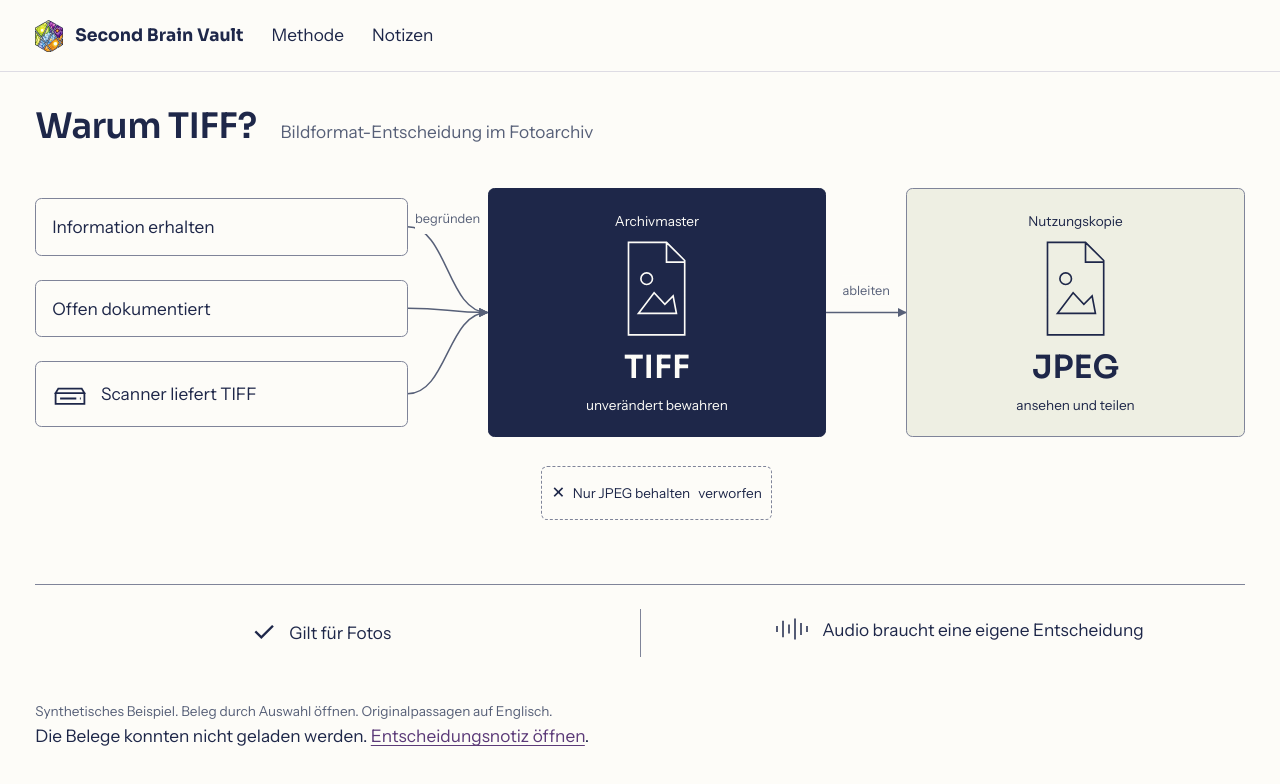
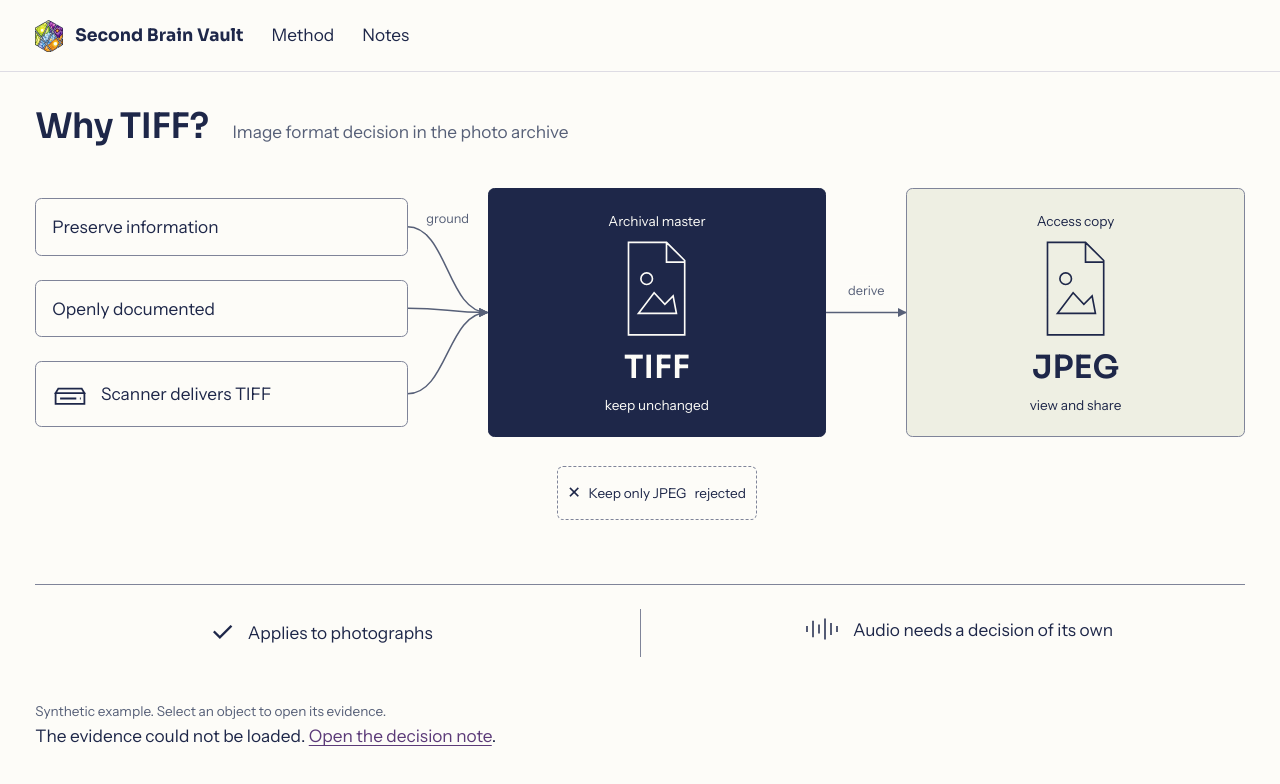
Before and after one commit to chpollin/second-brain-vault, a plain HTML site: page docs/explorer.html in a window 1280 px wide. Drawn offline with Linux system fonts and the light colour scheme; no server answers.

Commit message:
Author the decision view in English with a German overlay and a skip link in both languages, since the English page linked to a German-only view
Co-Authored-By: Claude Opus 5.5 <noreply@anthropic.com>

```diff
--- a/docs/decision.js
+++ b/docs/decision.js
@@ -1,5 +1,23 @@
 // One curated argument, grounded in the synthetic source files. No relation inference.
 const root = document.querySelector('#argument');
+// The page is authored in English; ?lang=de swaps the authored strings. Source passages stay English.
+const de = new URLSearchParams(location.search).get('lang') === 'de';
+const DE = {
+  skip:'Zur Entscheidung', 'nav.method':'Methode', 'nav.notes':'Notizen', title:'Warum TIFF?', subtitle:'Bildformat-Entscheidung im Fotoarchiv',
+  argument:'Gründe, Entscheidung, Ableitung und Geltungsgrenze', grounds:'Gründe', information:'Information erhalten', format:'Offen dokumentiert',
+  scanner:'Scanner liefert TIFF', ground:'begründen', master:'Archivmaster', 'master.do':'unverändert bewahren', copy:'Nutzungskopie',
+  'copy.do':'ansehen und teilen', alternative:'Nur JPEG behalten', rejected:'verworfen', scope:'Geltungsbereich', photo:'Gilt für Fotos',
+  audio:'Audio braucht eine eigene Entscheidung', note:'Synthetisches Beispiel. Beleg durch Auswahl öffnen. Originalpassagen auf Englisch.',
+  derive:'ableiten', error:'Die Belege konnten nicht geladen werden.', 'error.link':'Entscheidungsnotiz öffnen'
+};
+const t = de ? {derive:'ableiten', evidence:'Originalbeleg', line:'Original, Zeile'} : {derive:'derive', evidence:'Original evidence', line:'Original, line'};
+if (de) {
+  document.documentElement.lang = 'de';
+  document.title = 'Warum TIFF? Second Brain Vault';
+  document.querySelectorAll('[data-t]').forEach(node => { node.textContent = DE[node.dataset.t]; });
+  document.querySelectorAll('[data-t-label]').forEach(node => node.setAttribute('aria-label', DE[node.dataset.tLabel]));
+  document.querySelectorAll('[data-href]').forEach(node => { node.href = node.dataset.href + '?lang=de'; });
+}
 const decision = 'example/Data Management/Decision Image Master Format.md';
 const specs = {
   information: [decision, 'An [[Archival Master]]'],
@@ -19,7 +37,7 @@ const svgNS = 'http://www.w3.org/2000/svg';
 function draw() {
   const svg = document.querySelector('#connections');
   svg.replaceChildren();
-  document.querySelector('.copy-label').textContent=root.clientWidth<768?'ableiten ↓':'ableiten';
+  document.querySelector('.copy-label').textContent=root.clientWidth<768?t.derive+' ↓':t.derive;
   const frame = root.getBoundingClientRect();
   svg.setAttribute('viewBox', `0 0 ${frame.width} ${frame.height}`);
   const defs = document.createElementNS(svgNS, 'defs');
@@ -46,10 +64,10 @@ function render(key) {
     const lines=note.text.split('\n'); const index=lines.findIndex(line=>line.includes(prefix));
     if(index<0) throw new Error('Required evidence passage missing');
     const object=root.querySelector(`[data-key="${active}"]`);
-    const evidence=document.createElement('div');evidence.className='evidence';evidence.id='selected-evidence';evidence.setAttribute('role','region');evidence.setAttribute('aria-label','Originalbeleg');
+    const evidence=document.createElement('div');evidence.className='evidence';evidence.id='selected-evidence';evidence.setAttribute('role','region');evidence.setAttribute('aria-label',t.evidence);
     const quote=document.createElement('blockquote');quote.lang='en';quote.textContent=lines[index].replace(/^[-*] /,'').replace(/\[\[([^\]|]+)(?:\|([^\]]+))?\]\]/g,(_,target,label)=>label||target);
     const link=document.createElement('a');link.href=id;link.textContent=note.title;
-    const line=document.createElement('span');line.className='line-label';line.textContent=`Original, Zeile ${index+1}`;
+    const line=document.createElement('span');line.className='line-label';line.textContent=`${t.line} ${index+1}`;
     evidence.append(quote,link,line);object.append(evidence);
     const button=object.querySelector('button');button.setAttribute('aria-expanded','true');button.setAttribute('aria-controls','selected-evidence');
   }
--- a/docs/explorer.html
+++ b/docs/explorer.html
@@ -1,36 +1,37 @@
 <!doctype html>
-<html lang="de" data-theme="light">
+<html lang="en" data-theme="light">
 <head>
 <meta charset="utf-8">
 <script>try{if(localStorage.getItem("second-brain-vault-theme")==="dark")document.documentElement.setAttribute("data-theme","dark");}catch(e){}</script><meta name="viewport" content="width=device-width, initial-scale=1">
-<title>Warum TIFF? Second Brain Vault</title>
+<title>Why TIFF? Second Brain Vault</title>
 <link rel="icon" href="assets/favicon-32.png"><link rel="stylesheet" href="assets/dhcraft/dhcraft-tokens.css"><link rel="stylesheet" href="assets/dhcraft/dhcraft-components.css"><link rel="stylesheet" href="site.css"><link rel="stylesheet" href="decision.css">
 <script type="module" src="decision.js"></script>
 </head>
 <body class="decision-page">
-<header class="dh-head decision-head"><a class="dh-brand" href="index.html?lang=de"><img src="assets/dhcraft/dhcraft-mark-watercolor-128.png" width="112" height="128" alt="">Second Brain Vault</a><nav class="dh-nav" aria-label="Navigation"><ul><li><a href="index.html?lang=de">Methode</a></li><li><a href="notes.html?lang=de">Notizen</a></li></ul></nav></header>
+<a class="dh-skip" href="#argument" data-t="skip">Skip to the decision</a>
+<header class="dh-head decision-head"><a class="dh-brand" href="index.html" data-href="index.html"><img src="assets/dhcraft/dhcraft-mark-watercolor-128.png" width="112" height="128" alt="">Second Brain Vault</a><nav class="dh-nav" aria-label="Navigation"><ul><li><a href="index.html" data-href="index.html" data-t="nav.method">Method</a></li><li><a href="notes.html" data-href="notes.html" data-t="nav.notes">Notes</a></li></ul></nav></header>
 <main>
-<div class="decision-title"><h1>Warum TIFF?</h1><p>Bildformat-Entscheidung im Fotoarchiv</p></div>
-<div class="argument" id="argument" aria-label="Gründe, Entscheidung, Ableitung und Geltungsgrenze">
+<div class="decision-title"><h1 data-t="title">Why TIFF?</h1><p data-t="subtitle">Image format decision in the photo archive</p></div>
+<div class="argument" id="argument" aria-label="Grounds, decision, derivation and scope" data-t-label="argument">
 <svg class="connections" id="connections" aria-hidden="true"></svg>
-<section class="grounds" aria-label="Gründe">
-<div class="object ground" data-key="information"><button aria-expanded="false"><span>Information erhalten</span></button></div>
-<div class="object ground" data-key="format"><button aria-expanded="false"><span>Offen dokumentiert</span></button></div>
-<div class="object ground" data-key="scanner"><button aria-expanded="false"><svg class="scanner-icon" viewBox="0 0 40 32" aria-hidden="true"><path d="M4 15h32v12H4z M7 10h26l3 5H4z M9 21h18 M31 21h1"/></svg><span>Scanner liefert TIFF</span></button></div>
+<section class="grounds" aria-label="Grounds" data-t-label="grounds">
+<div class="object ground" data-key="information"><button aria-expanded="false"><span data-t="information">Preserve information</span></button></div>
+<div class="object ground" data-key="format"><button aria-expanded="false"><span data-t="format">Openly documented</span></button></div>
+<div class="object ground" data-key="scanner"><button aria-expanded="false"><svg class="scanner-icon" viewBox="0 0 40 32" aria-hidden="true"><path d="M4 15h32v12H4z M7 10h26l3 5H4z M9 21h18 M31 21h1"/></svg><span data-t="scanner">Scanner delivers TIFF</span></button></div>
 </section>
-<div class="relation-label grounds-label">begründen</div>
-<div class="object master" data-key="master"><button aria-expanded="false"><span class="object-role">Archivmaster</span><svg class="file-icon" viewBox="0 0 100 120" aria-hidden="true"><path d="M16 4h46l22 22v90H16z M62 4v24h22 M28 90l19-25 13 14 10-10 4 21z"/><circle cx="38" cy="48" r="7"/></svg><strong>TIFF</strong><span>unverändert bewahren</span></button></div>
-<div class="relation-label copy-label">ableiten →</div>
-<div class="object copy" data-key="copy"><button aria-expanded="false"><span class="object-role">Nutzungskopie</span><svg class="file-icon" viewBox="0 0 100 120" aria-hidden="true"><path d="M16 4h46l22 22v90H16z M62 4v24h22 M28 90l19-25 13 14 10-10 4 21z"/><circle cx="38" cy="48" r="7"/></svg><strong>JPEG</strong><span>ansehen und teilen</span></button></div>
-<div class="object alternative" data-key="alternative"><button aria-expanded="false"><span class="rejected-symbol" aria-hidden="true">×</span><span>Nur JPEG behalten</span><span class="object-role">verworfen</span></button></div>
-<div class="scope" aria-label="Geltungsbereich">
-<div class="object scope-photo" data-key="scope"><button aria-expanded="false"><span class="scope-mark" aria-hidden="true">✓</span><span>Gilt für Fotos</span></button></div>
+<div class="relation-label grounds-label" data-t="ground">ground</div>
+<div class="object master" data-key="master"><button aria-expanded="false"><span class="object-role" data-t="master">Archival master</span><svg class="file-icon" viewBox="0 0 100 120" aria-hidden="true"><path d="M16 4h46l22 22v90H16z M62 4v24h22 M28 90l19-25 13 14 10-10 4 21z"/><circle cx="38" cy="48" r="7"/></svg><strong>TIFF</strong><span data-t="master.do">keep unchanged</span></button></div>
+<div class="relation-label copy-label" data-t="derive">derive</div>
+<div class="object copy" data-key="copy"><button aria-expanded="false"><span class="object-role" data-t="copy">Access copy</span><svg class="file-icon" viewBox="0 0 100 120" aria-hidden="true"><path d="M16 4h46l22 22v90H16z M62 4v24h22 M28 90l19-25 13 14 10-10 4 21z"/><circle cx="38" cy="48" r="7"/></svg><strong>JPEG</strong><span data-t="copy.do">view and share</span></button></div>
+<div class="object alternative" data-key="alternative"><button aria-expanded="false"><span class="rejected-symbol" aria-hidden="true">×</span><span data-t="alternative">Keep only JPEG</span><span class="object-role" data-t="rejected">rejected</span></button></div>
+<div class="scope" aria-label="Scope" data-t-label="scope">
+<div class="object scope-photo" data-key="scope"><button aria-expanded="false"><span class="scope-mark" aria-hidden="true">✓</span><span data-t="photo">Applies to photographs</span></button></div>
 <div class="scope-boundary" aria-hidden="true"></div>
-<div class="object scope-audio" data-key="audio"><button aria-expanded="false"><svg class="audio-icon" viewBox="0 0 48 32" aria-hidden="true"><path d="M4 12v8 M12 5v22 M20 10v12 M28 2v28 M36 8v16 M44 12v8"/></svg><span>Audio braucht eine eigene Entscheidung</span></button></div>
+<div class="object scope-audio" data-key="audio"><button aria-expanded="false"><svg class="audio-icon" viewBox="0 0 48 32" aria-hidden="true"><path d="M4 12v8 M12 5v22 M20 10v12 M28 2v28 M36 8v16 M44 12v8"/></svg><span data-t="audio">Audio needs a decision of its own</span></button></div>
 </div>
 </div>
-<p class="source-note">Synthetisches Beispiel. Beleg durch Auswahl öffnen. Originalpassagen auf Englisch.</p>
-<p id="load-error" role="alert" hidden>Die Belege konnten nicht geladen werden. <a href="example/Data%20Management/Decision%20Image%20Master%20Format.md">Entscheidungsnotiz öffnen</a>.</p>
+<p class="source-note" data-t="note">Synthetic example. Select an object to open its evidence.</p>
+<p id="load-error" role="alert" hidden><span data-t="error">The evidence could not be loaded.</span> <a href="example/Data%20Management/Decision%20Image%20Master%20Format.md" data-t="error.link">Open the decision note</a>.</p>
 </main>
-<noscript><p><a href="example/Data%20Management/Decision%20Image%20Master%20Format.md">Entscheidung und Begründung lesen</a></p></noscript>
+<noscript><p><a href="example/Data%20Management/Decision%20Image%20Master%20Format.md">Read the decision and its grounds</a></p></noscript>
 </body></html>
```
